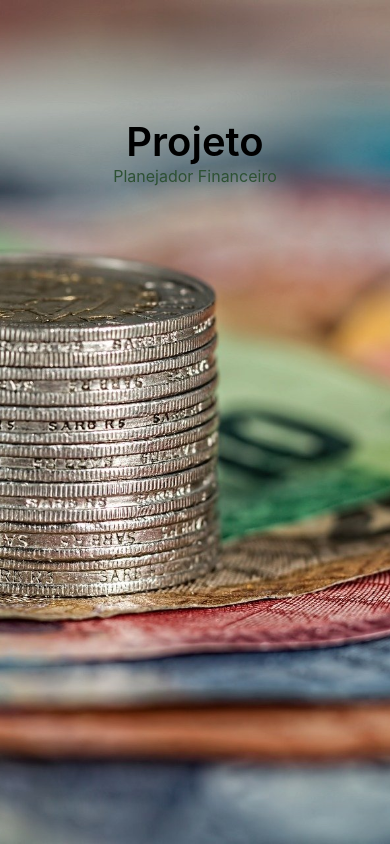
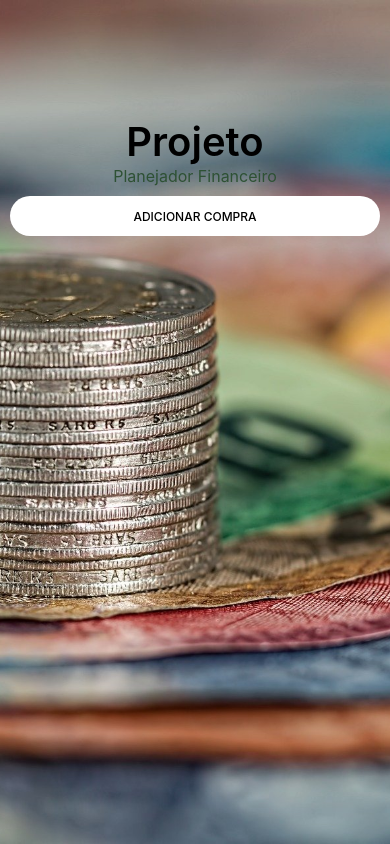
Before and after one commit to dimitrymm/TeslaClone, a React Native app: screen / in a window 390 px wide. Built offline with nearby package versions, Linux system fonts and the light colour scheme.

Commit message:
Styled Button

```diff
--- a/components/SlideItem/index.js
+++ b/components/SlideItem/index.js
@@ -1,6 +1,7 @@
 import React from 'react';
 import {View, Text,ImageBackground} from 'react-native';
 import styles from './styles';
+import StyledButton from '../StyledButton';
 
 const SlideItem = (props) =>{
     return(
@@ -16,6 +17,8 @@ const SlideItem = (props) =>{
             <Text style={styles.subtitle}>Planejador Financeiro</Text>
           </View>
 
+          <StyledButton type="primary"/>
+
         </View>
 
 
--- /dev/null
+++ b/components/StyledButton/index.js
@@ -0,0 +1,26 @@
+import React from 'react';
+import {Pressable, View, Text} from 'react-native';
+import styles from '../StyledButton/style';
+
+
+
+const StyledButton = (props) =>{
+
+    const type = props.type;
+    console.warn(type);
+
+    return(
+        <View style={styles.container}>
+            <Pressable
+                style={styles.button}
+                onPress={()=>{
+                    console.warn('Ola Mundo')
+                }}
+            >
+                <Text style={styles.text}>Adicionar Compra</Text>
+            </Pressable>
+        </View>
+    );
+};
+
+export default StyledButton;
--- /dev/null
+++ b/components/StyledButton/style.js
@@ -0,0 +1,22 @@
+import {StyleSheet} from 'react-native';
+
+const styles = StyleSheet.create({
+    container:{
+        width:'100%',
+        padding:10,
+    },
+    button:{
+        backgroundColor:'white',
+        height:40,
+        borderRadius:20,
+        justifyContent:'center',
+        alignItems:'center',
+    },
+    text:{
+        fontSize:12,
+        fontWeight:'500',
+        textTransform:'uppercase',
+    },
+});
+
+export default styles;
```
